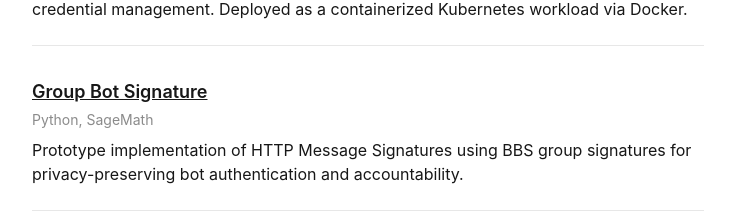
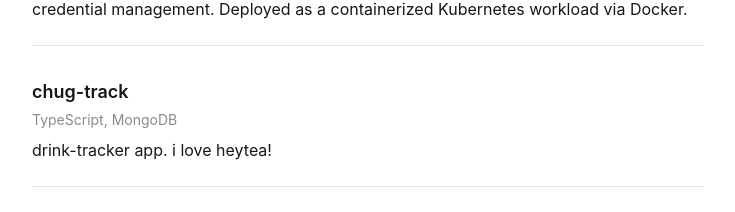
Before and after one commit to miravuong/portfolio, a Next.js app: page /projects in a window 1280 px wide. Shown: the part 465-677 px from the top of the page, without its empty margins (272-1007 px from the left). Built offline with nearby package versions, Linux system fonts and the light colour scheme.

Commit message:
I love heytea

```diff
--- a/app/projects/page.tsx
+++ b/app/projects/page.tsx
@@ -5,6 +5,11 @@ const projects = [
       "A multi-layered secrets detection pipeline in Golang with pre-commit hooks (Gitleaks + TruffleHog), GitHub Actions CI scanning with SARIF output, and HashiCorp Vault credential management. Deployed as a containerized Kubernetes workload via Docker.",
     tech: "Go, Docker, Kubernetes, GitHub Actions, HashiCorp Vault, Gitleaks, TruffleHog",
     link: "https://github.com/miravuong/tripwire",
+  },
+  {
+    title: "chug-track",
+    description: "drink-tracker app. i love heytea!",
+    tech: "TypeScript, MongoDB",
   },
   {
     title: "Group Bot Signature",
@@ -61,6 +66,7 @@ export default function ProjectsPage() {
         {projects.map((project) => (
           <div key={project.title} className="border-b border-foreground/10 pb-6">
             <h2 className="text-lg font-semibold">
+              {project.link ? (
                 <a
                   href={project.link}
                   className="underline hover:opacity-60"
@@ -69,6 +75,9 @@ export default function ProjectsPage() {
                 >
                   {project.title}
                 </a>
+              ) : (
+                project.title
+              )}
             </h2>
             <p className="text-sm text-foreground/50 mt-1">{project.tech}</p>
             <p className="mt-2">{project.description}</p>
```
Lines whose indentation alone changed are shown as unchanged.
